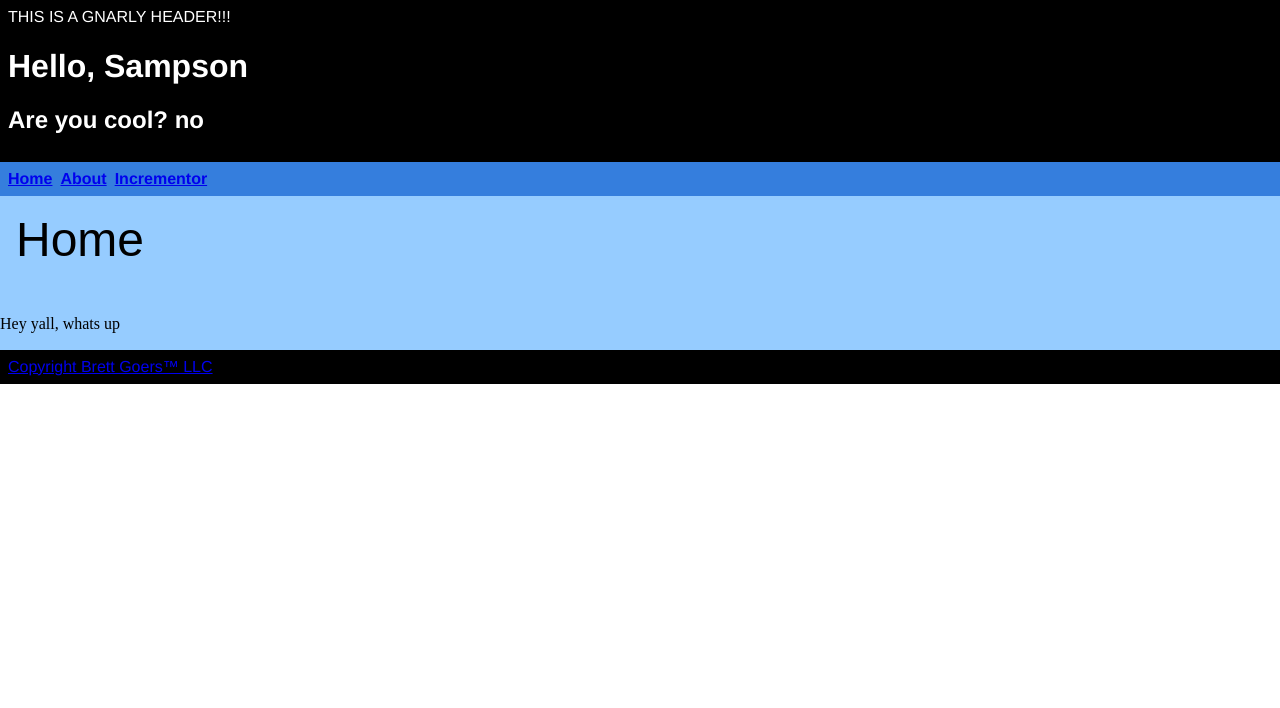
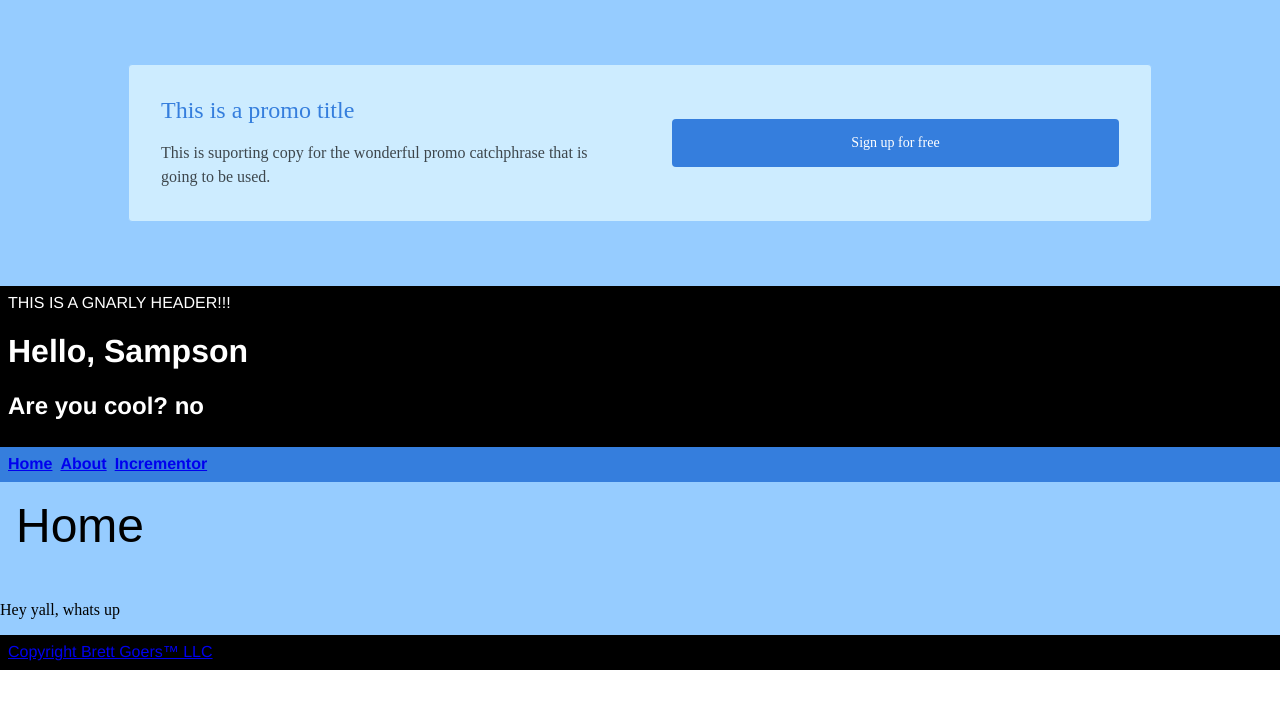
Before and after one commit to bcg5039/hello-incrementor, a React (Create React App) app: page / in a window 1280 px wide. Shown: the top 708 px of the page. Built offline with nearby package versions, Linux system fonts and the light colour scheme.

Commit message:
added banner

```diff
--- /dev/null
+++ b/src/containers/banner.js
@@ -0,0 +1,39 @@
+import React from 'react'
+
+class Banner extends React.Component {
+  constructor(props) {
+    super(props)
+    let initialState = { msg: 'Hello', severity: 1, confirmed: false }
+    console.log(`initialing state! ${JSON.stringify(this.state, null, 2)}`)
+    this.state = initialState //render fires soon as this happens
+  }
+  render() {
+    console.log('I JUST RENDERED', JSON.stringify(this.state, null, 2))
+    return (
+      <section className="ph3 ph5-ns pv5">
+        <article className="mw8 center br2 ba b--light-blue bg-lightest-blue">
+          <div className="dt-ns dt--fixed-ns w-100">
+            <div className="pa3 pa4-ns dtc-ns v-mid">
+              <div>
+                <h2 className="fw4 blue mt0 mb3">This is a promo title </h2>
+                <p className="black-70 measure lh-copy mv0">
+                  This is suporting copy for the wonderful promo catchphrase
+                  that is going to be used.
+                </p>
+              </div>
+            </div>
+            <div className="pa3 pa4-ns dtc-ns v-mid">
+              <a
+                href="#"
+                className="no-underline f6 tc db w-100 pv3 bg-animate bg-blue hover-bg-dark-blue white br2"
+              >
+                Sign up for free
+              </a>
+            </div>
+          </div>
+        </article>
+      </section>
+    )
+  }
+}
+export default Banner
--- a/src/pages/home.js
+++ b/src/pages/home.js
@@ -3,10 +3,12 @@
 import Title from '../components/title'
 import Footer from '../containers/footer'
 import Header from '../containers/header'
+import Banner from '../containers/banner'
 
 const Home = props => {
   return (
     <div className="bg-light-blue">
+      <Banner />
       <Header />
       <Nav />
       <Title>Home</Title>
```
